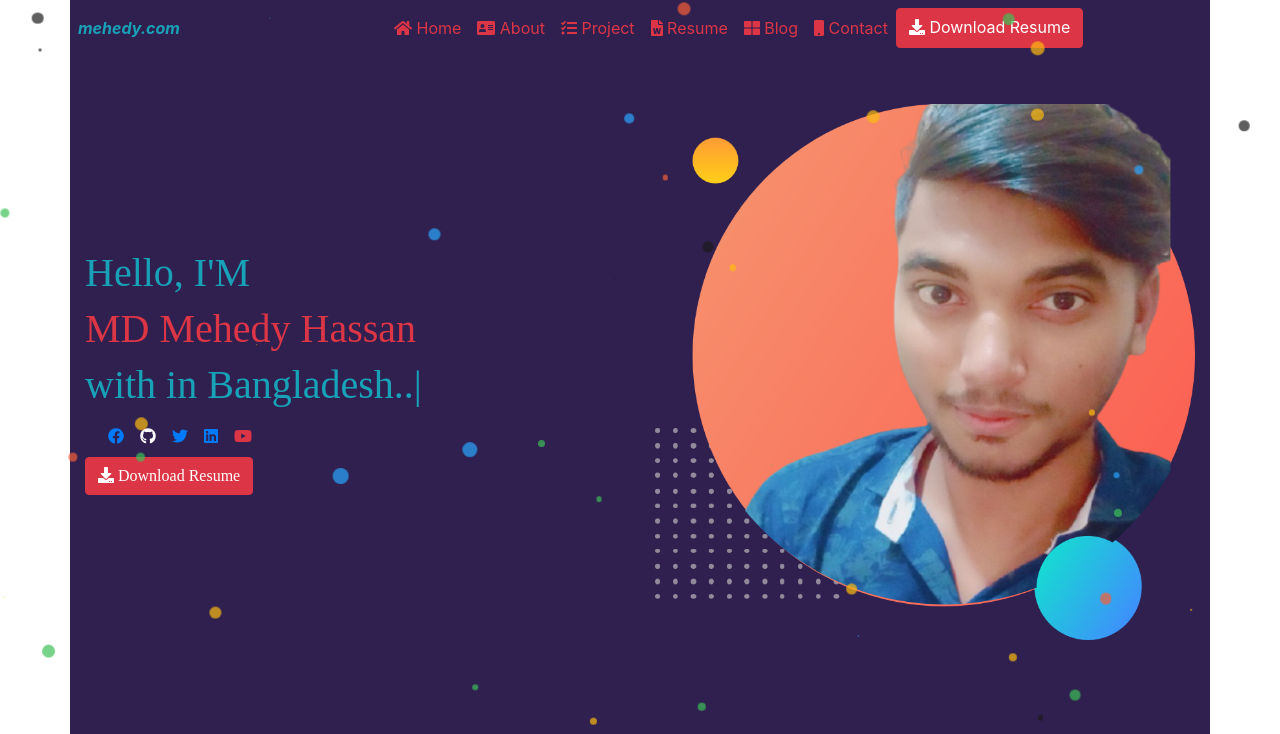
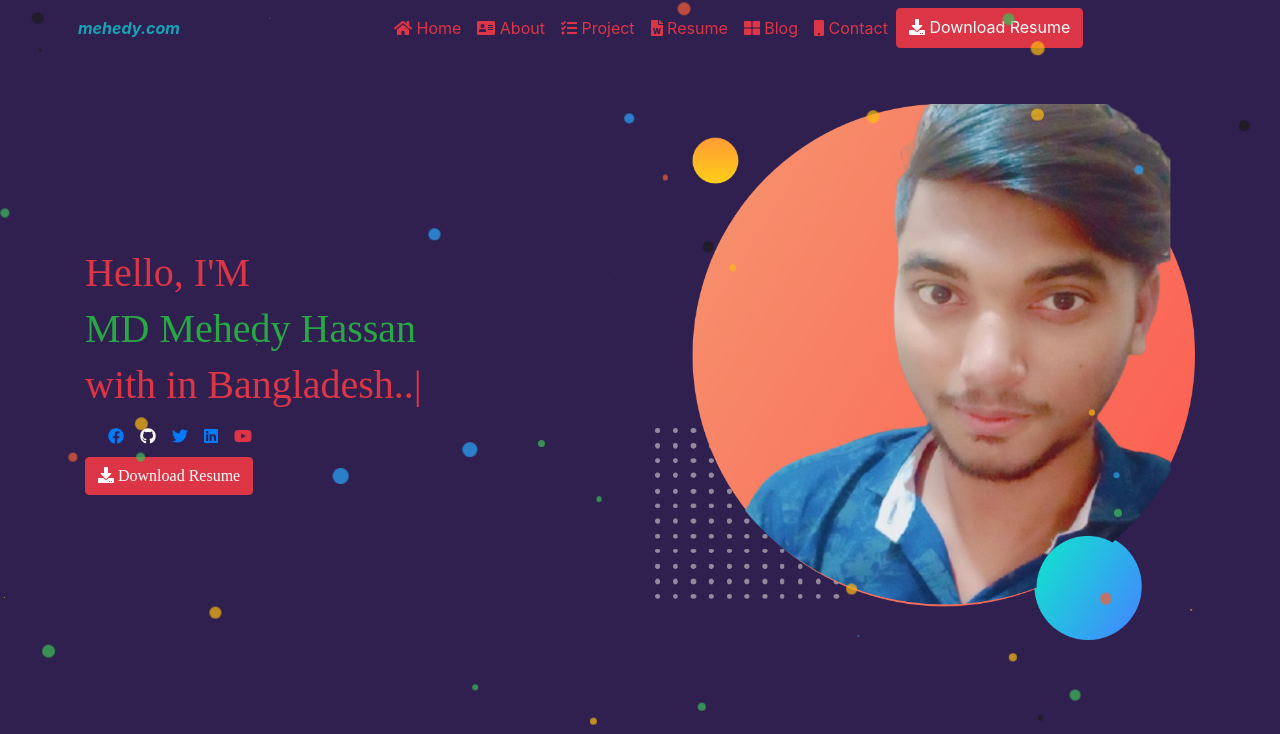
Before and after one commit to mdmehedyhassan/my-protfolio, a React (Create React App) app: page / in a window 1280 px wide. Shown: the top 734 px of the page. Built offline with nearby package versions, Linux system fonts and the light colour scheme.

Commit message:
background

```diff
--- a/src/App.js
+++ b/src/App.js
@@ -18,7 +18,8 @@ import Contact from './components/Contact/Contact';
 
 function App() {
   return (
-    <div className="container main-app-container">
+    <div className="main-app-container">
+      <div className="container">
         <Router>
           <Header></Header>
           <div >
@@ -53,6 +54,7 @@ function App() {
         </Router>
       </div>
 
+    </div>
   );
 }
 
--- a/src/components/HomeHeader/HomeHeader.js
+++ b/src/components/HomeHeader/HomeHeader.js
@@ -8,10 +8,10 @@ import './HomeHeader.css'
 
 const HomeHeader = () => {
     return (
-        <div className="row mb-5 d-flex align-items-center text-info">
+        <div className="row mb-5 d-flex align-items-center text-danger">
             <div className="col-md-6 font-creepster">
                 <h1>Hello, I'M </h1>
-                <h1 className="font-monoton text-danger">MD Mehedy Hassan</h1>
+                <h1 className="font-monoton text-success ">MD Mehedy Hassan</h1>
                 <TextAnimation></TextAnimation>
                 <div className="col d-flex ">
                 <a className="p-2"     href="https://www.facebook.com/mehedysr"><FontAwesomeIcon icon={faFacebook} /></a>
```
Lines whose indentation alone changed are shown as unchanged.
